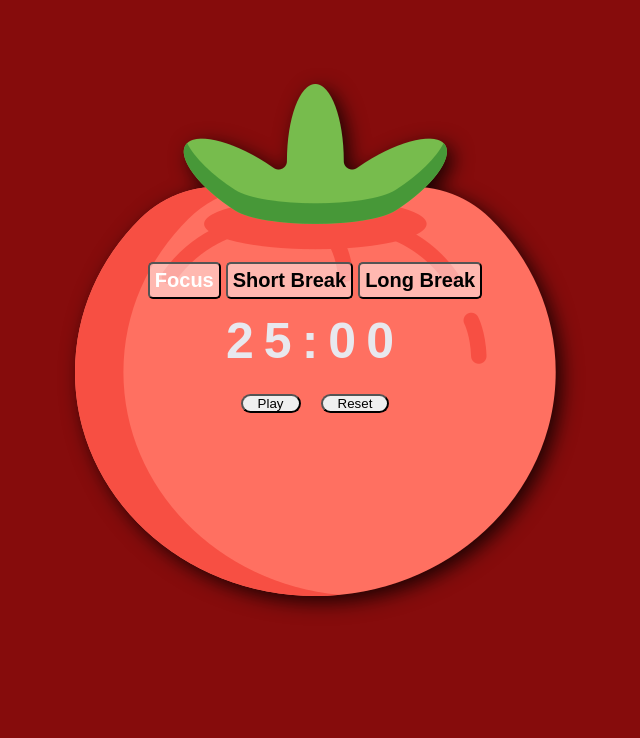
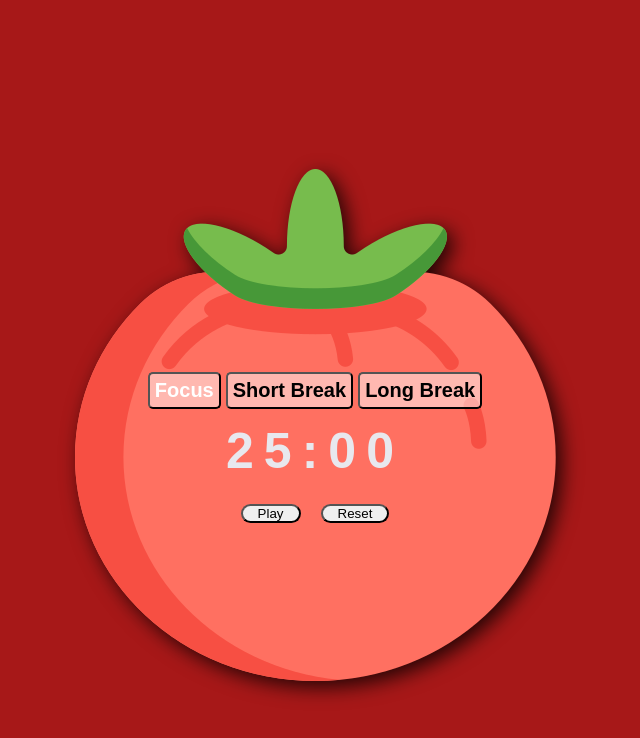
Before and after one commit to flor3z/Pomodoro, a React (Create React App) app: page / in a window 1280 px wide. Shown: the top 738 px of the page, without its empty margins (325-965 px from the left). Built offline with nearby package versions, Linux system fonts and the light colour scheme.

Commit message:
Conditional styling based on current mode -- BGC changes -- scroll wheel appearing - need to fix

```diff
--- a/src/components/TimerComponent.js
+++ b/src/components/TimerComponent.js
@@ -107,6 +107,15 @@ export default class TimerComponent extends React.Component {
     const playOrPause = this.state.isPlaying === false ? 'Play' : 'Pause';
     // const activeClass = this.state.curActiveButton ? 'active' : '';
     return (
+      <div
+        className={
+          this.state.curActiveButton === 'focus'
+            ? `${this.state.curActiveButton}-Bg`
+            : this.state.curActiveButton === 'shortBreak'
+            ? `${this.state.curActiveButton}-Bg`
+            : 'longBreak-Bg'
+        }
+      >
         <div className="timer-container">
           <div className="mode-button-container">
             <button
@@ -150,6 +159,7 @@ export default class TimerComponent extends React.Component {
             </button>
           </div>
         </div>
+      </div>
     );
   }
 }
--- a/src/styles.css
+++ b/src/styles.css
@@ -1,7 +1,7 @@
 * {
   margin: 0;
   padding: 0;
-  box-sizing: inherit;
+  /* box-sizing: inherit; */
 }
 
 html {
@@ -18,10 +18,23 @@ body {
 
 }
 
+.focus-Bg  {
+  background-color: rgb(167, 24, 24);
+
+}
+
+.shortBreak-Bg {
+  background-color: rgb(127, 125, 123);
+}
+
+.longBreak-Bg {
+  background-color: rgb(46, 46, 46);
+}
+
 .timer-container {
   overflow: hidden;
-  margin-top: 8rem;
-  height:52rem;
+  padding-top: 4.95rem;
+  height: 80rem;
   background-image: url(../public/icons/tomatoIconFill.png);
   background-repeat: no-repeat;
   background-position: center;
```
Lines whose indentation alone changed are shown as unchanged.
